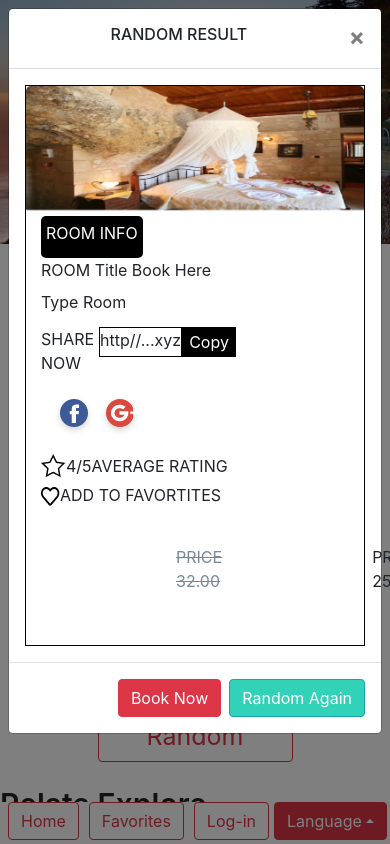
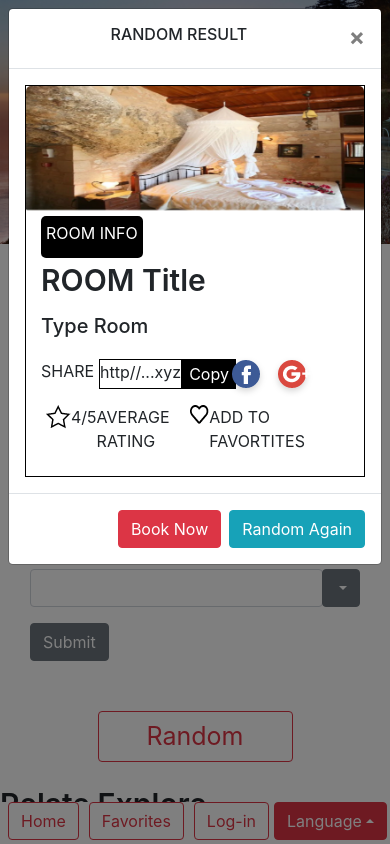
Before and after one commit to deanzhang380/Web_HCI, a React (Create React App) app: page /home/random in a window 390 px wide. Shown: the top 844 px of the page. Built offline with nearby package versions, Linux system fonts and the light colour scheme.

Commit message:
Responsive Random

```diff
--- a/src/Responsive/Random/random.css
+++ b/src/Responsive/Random/random.css
@@ -1,20 +1,20 @@
-.resultContent {
+.resultContent_res {
     border:1px solid black;
     margin:0;
     width: auto;
 }
 
-.randomRoomImg, .googlePlusImg, .facebookImg, .heartImg, .starRating{
+.randomRoomImg_res, .googlePlusImg_res, .facebookImg_res, .heartImg_res, .starRating_res{
     width: fit-content;
     height: fit-content;
 }
 
-.randomRoomImg {
+.randomRoomImg_res{
     width: 100%;
     border-radius:5px;
 }
 
-.roomInfoTitle {
+.roomInfoTitle_res{
     border-radius:5px;
     margin-top: 2px;
     background: black;
@@ -23,17 +23,17 @@
     color:white;
 }
 
-.body {
+.body_res{
     display: block;
 }
 
-.body > div {
+.body_res > div {
     margin-left: 15px;
     padding: 0px;
     margin-bottom: 5px;
 }
 
-.share {
+.share_res {
     margin: 5px;
     display: flex;
     flex-direction: column;
@@ -42,62 +42,66 @@
     font-size: 15px;
 }
 
-.linkShare {
+.linkShare_res {
     border:1px solid black;
     height: 30px;
     margin-left: 5px;
 }
 
-.infoShare {
+.infoShare_res {
+    margin-top: 5px;
     display: flex;
     width: 50%;
 }
 
-.iconShare {
-    margin-left: 0px;
+.iconShare_res {
+    margin-left: 20px;
     width: fit-content;
+    padding: 0;
 }
 
-.copyBtn {
+.copyBtn_res {
      border:1px solid black;
     background: black;
     color: white;
      height: 30px;
 }
 
-.ratingShow {
+.ratingShow_res {
     display: flex;
     margin-left: 5px;
+    width: 40%;
 }
 
-.favoriteList {
+.favoriteList_res {
     margin-left:15px;
     margin-bottom:10px;
-
-}
-
-.prices{
+    width: 40%;
     display: flex;
 }
 
-.prices >div {
+.prices_res{
+    display: flex;
+}
+
+.prices_res >div {
     margin-top: 20px;
     margin-left: 150px;
     margin-bottom: 50px;
 }
 
-.percentSale {
+.percentSale_res {
     border:1px solid black;
 }
 
-.titleRating {
+.titleRating_res {
     margin-right: 1px;
 }
 
-.salePrice {
+.salePrice_res {
     color: lightslategrey;
 }
 
-.randomAgain {
+.randomAgain_res {
     background:  #31D2B7;
 }
--- a/src/Responsive/Random/random.js
+++ b/src/Responsive/Random/random.js
@@ -55,76 +55,78 @@ const Random_res = props => {
                     <h6> RANDOM RESULT </h6>
                 </ModalHeader>
                 <ModalBody>
-                    <div className="resultContent">
+                    <div className="resultContent_res">
                         <img
-                            className="randomRoomImg"
+                            className="randomRoomImg_res"
                             src={randomRoomImg.src}
                             alt={randomRoomImg.altText}
                         />
-                        <div className="body">
-                            <div className="roomInfo">
-                                <div className="roomInfoTitle">
+                        <div className="body_res">
+                            <div className="roomInfo_res">
+                                <div className="roomInfoTitle_res">
                                     <label>ROOM INFO</label>
                                 </div>
                                 <div>
-                                    <label>ROOM Title Book Here</label>
+                                    <label className="size30 font-weight">ROOM Title </label>
                                 </div>
                                 <div>
-                                    <label>Type Room</label>
+                                    <label style={{fontSize:"20px",fontWeight:"500"}}>Type Room</label>
                                 </div>
                             </div>
 
-                            <div >
-                                <div className="infoShare">
-                                    <div className="titleShare">
-                                        <label>SHARE NOW</label>
+                            <div style={{display:"flex"}}>
+                                <div className="infoShare_res">
+                                    <div className="titleShare_res">
+                                        <label style={{fontSize:"16px",fontWeight:"400"}}>SHARE</label>
                                     </div>
-                                    <div className="linkShare">http//...xyz</div>
-                                    <button className="copyBtn">Copy</button>
+                                    <div className="linkShare_res">http//...xyz</div>
+                                    <button className="copyBtn_res">Copy</button>
                                 </div>
-                                <div className="iconShare">
+                                <div className="iconShare_res">
                                     <img
-                                        className="facebookImg"
+                                        className="facebookImg_res"
                                         src={facebookImg.src}
                                         alt={facebookImg.altText}
                                     />
                                     <img
-                                        className="googlePlusImg"
+                                        className="googlePlusImg_res"
                                         src={googlePlusImg.src}
                                         alt={googlePlusImg.altText}
                                     />
                                 </div>
 
                             </div>
-
-                            <div className="ratingShow">
+                            <div style={{width:"fit-content",display:"flex"}}>
+                            <div className="ratingShow_res">
                                 <img
-                                    className="starRating"
+                                    className="starRating_res"
                                     src={starRatingImg.src}
                                     alt={starRatingImg.altText}
                                 />
-
-                                <div className="ratingReal">
+                                <div className="ratingReal_res">
                                     4/5
                                     </div>
 
-                                <div className="titleRating">
+                                <div className="titleRating_res">
                                     AVERAGE RATING
                                 </div>
                             </div>
-                        </div>
-                        <div className="favoriteList">
+                            <div className="favoriteList_res">
                             <img
-                                className="heartImg"
+                                className="heartImg_res"
                                 src={heartImg.src}
                                 alt={heartImg.altText}
                             />
-                            <label className="addToList">ADD TO FAVORTITES</label>
+                            <label className="addToList_res">ADD TO FAVORTITES</label>
                         </div>
-                        <div className="prices">
-                            <div className="salePrice"><strike>PRICE 32.00  </strike></div>
-                            <div className="realPrice">PRICE 25.60</div>
-                            <div className="percentSale">30% Off</div>
+                        {/* <div className="prices_res">
+                            <div className="salePrice_res"><strike>PRICE 32.00  </strike></div>
+                            <div className="realPrice_res">PRICE 25.60</div>
+                            <div className="percentSale_res">30% Off</div>
+                        </div> */}
+
+                            </div>
+
                         </div>
 
                     </div>
--- a/src/index.js
+++ b/src/index.js
@@ -43,7 +43,6 @@ const routing = (
                 <Route path="/rooms/accept" component={Accept} />
                 <Route path="/rooms/confirm" component={Confirm} />
                 <Route path="/rooms/transaction" component={Transaction} />
-
                 <Route path="/rooms_book" component={Room_book} />
             </Desktop>
             <Mobile>
```
Also changed, not shown: src/Img/logo_navbar.jpg (added).
